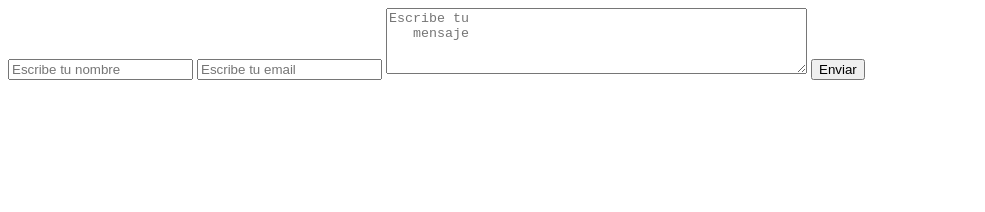
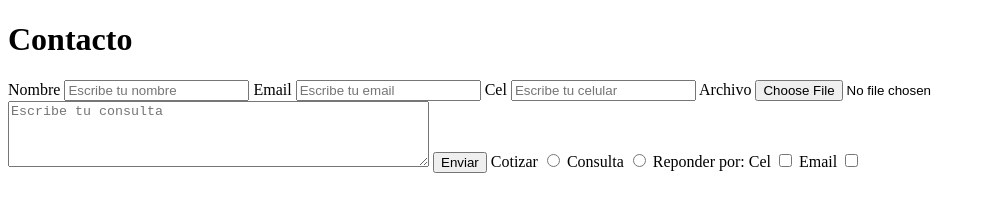
Before and after one commit to EzeALuna/DosLunas, a plain HTML site: page contacto.html in a window 1280 px wide. Shown: the whole page, without its empty margins (0-985 px from the left). Drawn offline with Linux system fonts and the light colour scheme.

Commit message:
11/11
Form

```diff
--- /dev/null
+++ b/CSS/estilo.css
@@ -0,0 +1,9 @@
+* {
+margin: 0%;
+padding: 0%;
+}
+
+header{
+    background-color: #61c1d2;
+    color: #fdfcfd;
+}
--- a/contacto.html
+++ b/contacto.html
@@ -1,7 +1,33 @@
-<form action="https://formspree.io/f/meqyajay" method="POST">
-    <input type="text" name="nombre" id="nombre" placeholder="Escribe tu nombre">
-    <input type="email" name="email" id="email" placeholder="Escribe tu email">
-    <textarea name="mensaje" id="mensaje" rows="4" cols="50" placeholder="Escribe tu
-   mensaje"></textarea>
-    <button type="submit">Enviar</button>
-   </form
+<!DOCTYPE html>
+<html lang="en">
+<head>
+    <meta charset="UTF-8">
+    <meta name="viewport" content="width=device-width, initial-scale=1.0">
+    <title>Document</title>
+</head>
+<body>
+
+    <h1>Contacto</h1>
+    <form action="https://formspree.io/f/xpwzrrww" method="POST">
+        <label for="">Nombre</label>
+        <input type="text" name="nombre" id="nombre" placeholder="Escribe tu nombre" required>
+        <label for="">Email</label>
+        <input type="email" name="email" id="email" placeholder="Escribe tu email" >
+        <label for="">Cel</label>
+        <input type="number" name="cel" id="cel" placeholder="Escribe tu celular" required>
+        <label for="">Archivo</label>
+        <input type="file" name="archivo" id="archivo">
+        <textarea name="mensaje" id="mensaje" rows="4" cols="50" placeholder="Escribe tu consulta" required></textarea>
+        <button type="submit">Enviar</button>
+        <label for="">Cotizar</label>
+        <input type="radio" id="mensaje" name="mensaje" value="Cotizar">
+        <label for="">Consulta</label>
+        <input type="radio" id="mensaje" name="mensaje" value="Consulta">
+        <label for="">Reponder por:</label>
+        <label for="">Cel</label>
+        <input type="checkbox" id="respuesta" name="respuesta" value="Cel">
+        <label for="">Email</label>
+        <input type="checkbox" id="respuesta" name="respuesta" value="Email">
+       </form
+</body>
+</html>
```
Also changed, not shown: index.html (+3 -2 lines).
